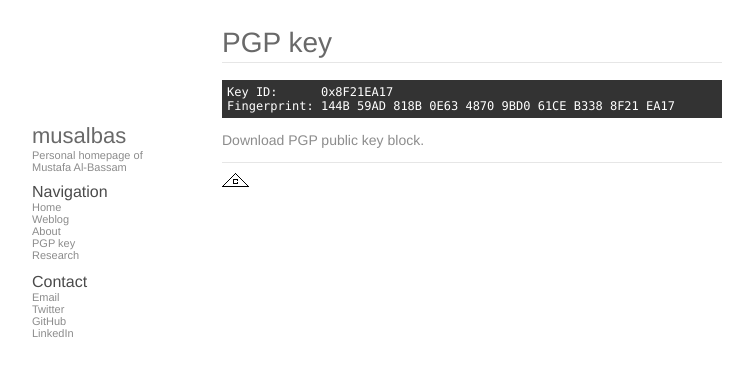
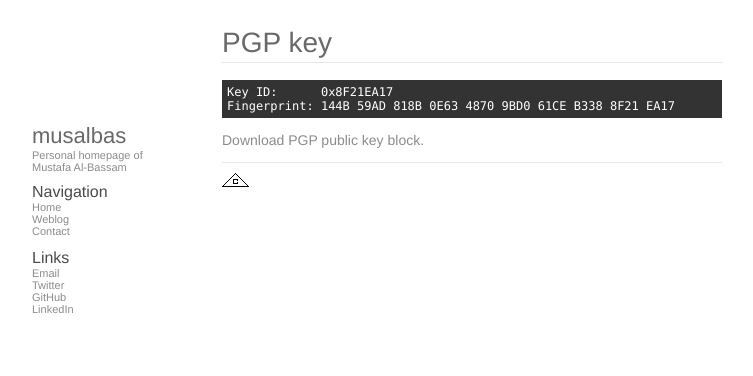
Before and after one commit to musalbas/musalbas.com-old, a Jekyll site: the page built from pgp.md, in a window 1280 px wide. Shown: the top 376 px of the page, without its empty margins (258-1011 px from the left). Built offline with Jekyll 4.4.1, drawn with Linux system fonts in a browser that asks for light colours; Markdown is read by kramdown in place of the engine named in the settings.

Commit message:
Update page-nofooter.html

```diff
--- a/_layouts/page-nofooter.html
+++ b/_layouts/page-nofooter.html
@@ -40,12 +40,10 @@
                 <strong>Navigation</strong><br>
                 <a href="/">Home</a><br>
                 <a href="/weblog.html">Weblog</a><br>
-                <a href="/about.html">About</a><br>
-                <a href="/pgp.html">PGP key</a><br>
-                <a href="http://www0.cs.ucl.ac.uk/staff/M.AlBassam/" target="_blank">Research</a><br>
+                <a href="/contact.html">Contact</a><br>
                 <br>
 
-                <strong>Contact</strong><br>
+                <strong>Links</strong><br>
                 {% for i in site.urls %}
                 <a class="about" href="{{ i.url }}" target="_blank">{{ i.text }}</a><br>
                 {% endfor %}
```
